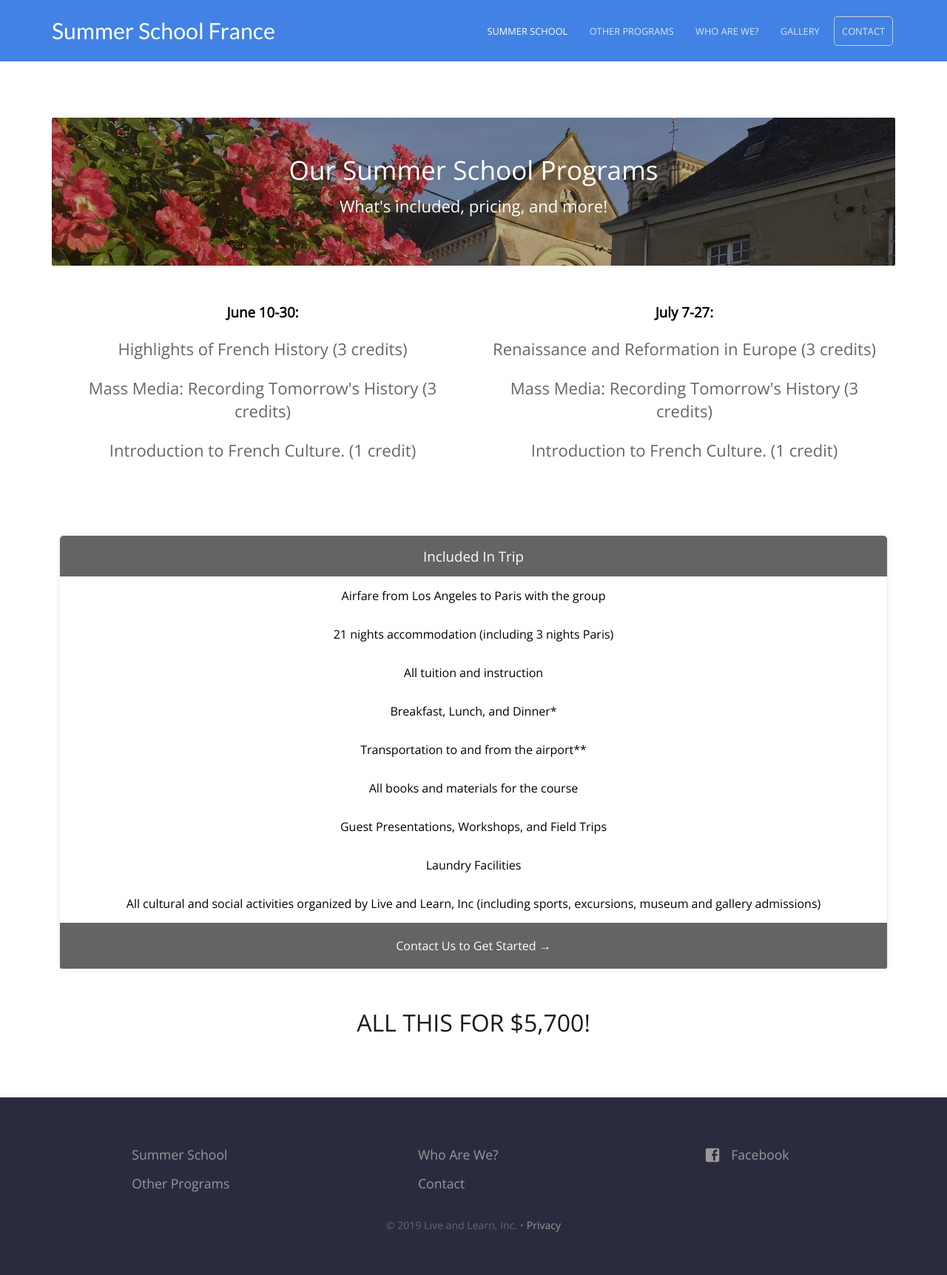
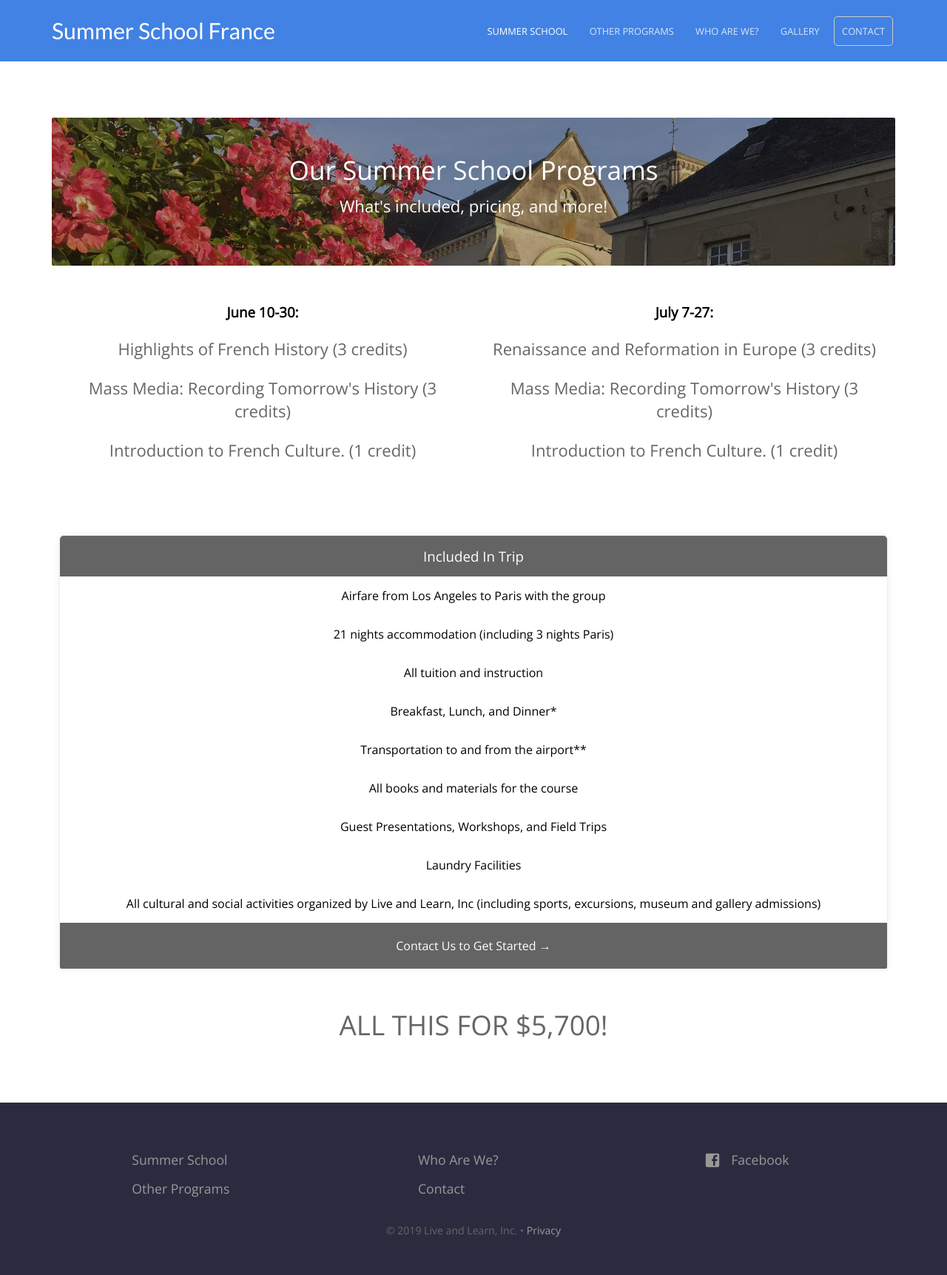
Before and after one commit to baritchie/project1, a Jekyll site: the page built from summerschoolprograms.html, in a window 1280 px wide. Shown: the whole page at 74% size. Built offline with Jekyll 4.4.1, drawn with Linux system fonts in a browser that asks for light colours.

Commit message:
Updated '_sass/pricing.scss' via CloudCannon

```diff
--- a/_sass/pricing.scss
+++ b/_sass/pricing.scss
@@ -70,9 +70,9 @@
 }
 
 .price_callout {
-    font-size: 2em;
+    font-size: 2.3em;
     text-align: center;
-    color: #1a1a1a;
+    color: #666;
 }
 
 .faq {
```
